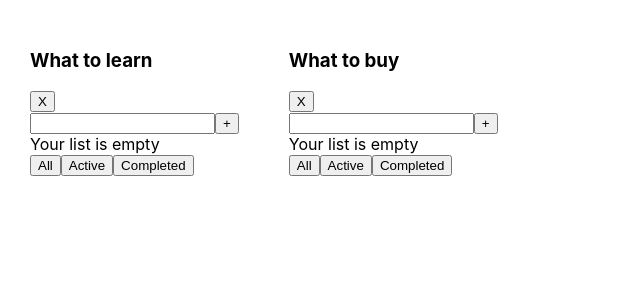
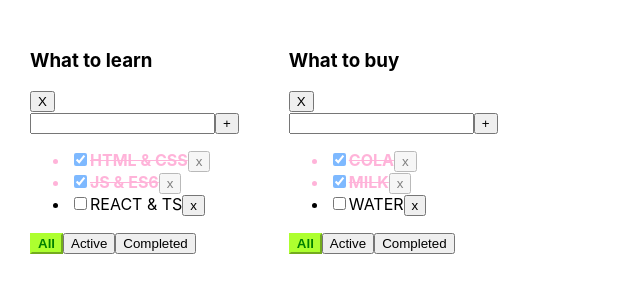
Before and after one commit to Paskinho/newtodolist, a React (Create React App) app: page / in a window 1280 px wide. Shown: the top 300 px of the page, without its empty margins (0-640 px from the left). Built offline with nearby package versions, Linux system fonts and the light colour scheme.

Commit message:
DOP Tuesday (1 lesson Tuesday Main)

```diff
--- a/src/App.tsx
+++ b/src/App.tsx
@@ -10,23 +10,20 @@ export type TaskType = {
 }
 
 export type FilterValuesType = "all" | "active" | "completed"
-
+// Create +
+// Read => +, filtration
+// Update +
+// Delete +
 
 type TodolistType = {
     id: string
     title: string
-
-}
-
-type TasksStateType = {
-    [todoListId: string]: InTasksType
-}
-
-type InTasksType= {
-    data: Array <TaskType>
     filter: FilterValuesType
 }
 
+type TasksStateType ={
+    [todoListId: string]: Array<TaskType>
+}
 
 
 
@@ -38,42 +35,34 @@ function App() {
     const todoListId_2 = v1()
 
     const [todoLists, setTodoLists] = useState<Array<TodolistType>>([
-        {id: todoListId_1, title: "What to learn"},
-        {id: todoListId_2, title: "What to buy"}
+        {id: todoListId_1, title: "What to learn", filter: "all"},
+        {id: todoListId_2, title: "What to buy", filter: "all"}
     ])
     const [tasks, setTasks] = useState<TasksStateType>({
-        [todoListId_1]: {
-            data: [
+        [todoListId_1]: [
             {id: v1(), title: "HTML & CSS", isDone: true},
             {id: v1(), title: "JS & ES6", isDone: true},
             {id: v1(), title: "REACT & TS", isDone: false},
         ],
-            filter: "all"
-        },
-
-    [todoListId_2]: {
-    data: [
+        [todoListId_2]: [
             {id: v1(), title: "COLA", isDone: true},
             {id: v1(), title: "MILK", isDone: true},
             {id: v1(), title: "WATER", isDone: false},
-    ],
-        filter: "all"
-
-}
+        ]
     })
 
     //
     // const todoListTitle: string = "What to learn"
 
     const removeTask = (taskId: string, todoListId: string) => {
-        const tasksForUpdate: Array<TaskType> = tasks[todoListId]
-        const resultOfUpdate: Array<TaskType> = tasksForUpdate.filter(t => t.id !== taskId)
-        const copyTasks = {...tasks}
-        tasks[todoListId] = resultOfUpdate
+        const tasksForUpdate: Array<TaskType>=tasks[todoListId]
+        const resultOfUpdate: Array<TaskType> = tasksForUpdate.filter(t=> t.id !== taskId)
+        const copyTasks ={...tasks}
+        tasks[todoListId]=resultOfUpdate
         setTasks(copyTasks)
 
         // короткая запись:
-        setTasks({...tasks, [todoListId]: tasks[todoListId].filter(t => t.id !== taskId)})
+        setTasks({...tasks,[todoListId]: tasks[todoListId].filter(t=> t.id !== taskId)})
 
     }
     const addTask = (title: string, todoListId: string) => {
@@ -83,21 +72,18 @@ function App() {
             title, // title: title
             isDone: false
         }
-        const resultOfUpdate: Array<TaskType> = [...tasksForUpdate, newTask]
-        const copyTasks: TasksStateType = {...tasks}
+        const resultOfUpdate: Array<TaskType> = [...tasksForUpdate,newTask]
+        const copyTasks: TasksStateType={...tasks}
         copyTasks[todoListId] = resultOfUpdate
         setTasks(copyTasks)
 
         //короткая запись
-        setTasks({...tasks, [todoListId]: [...tasks[todoListId], newTask]})
+      setTasks({...tasks,[todoListId]:[...tasks[todoListId], newTask]})
     }
     const changeTaskStatus = (taskId: string, isDone: boolean, todoListId: string) => {
         const tasksForUpdate: Array<TaskType> = tasks[todoListId]
-        const resultOfUpdate: Array<TaskType> = tasksForUpdate.map(t => t.id === todoListId ? {
-            ...t,
-            isDone: isDone
-        } : t)
-        const copyTasks: TasksStateType = {...tasks}
+        const resultOfUpdate: Array<TaskType> = tasksForUpdate.map(t => t.id === todoListId ? {...t, isDone: isDone}: t)
+    const copyTasks: TasksStateType={...tasks}
         copyTasks[todoListId] = resultOfUpdate
         setTasks(copyTasks)
 
@@ -105,7 +91,7 @@ function App() {
 
 
     const changeTodoListFilter = (filter: FilterValuesType, todoListId: string) => {
-        setTodoLists(todoLists.map(tl => tl.id === todoListId ? {...tl, filter: filter} : tl))
+        setTodoLists(todoLists.map(tl => tl.id === todoListId ? {...tl, filter: filter}: tl))
     }
 
     const removeTodolist = (todoListId: string) => {
@@ -127,9 +113,10 @@ function App() {
     }
 
 
+
     const todoListComponents = todoLists.length
         ? todoLists.map(tl => {
-                const filteredTasks = getFilteredTasks(tasks[tl.id], tl.filter)
+        const filteredTasks=getFilteredTasks(tasks[tl.id],tl.filter)
             return (
                 <TodoList
                     key={tl.id}
```
Lines whose indentation alone changed are shown as unchanged.
